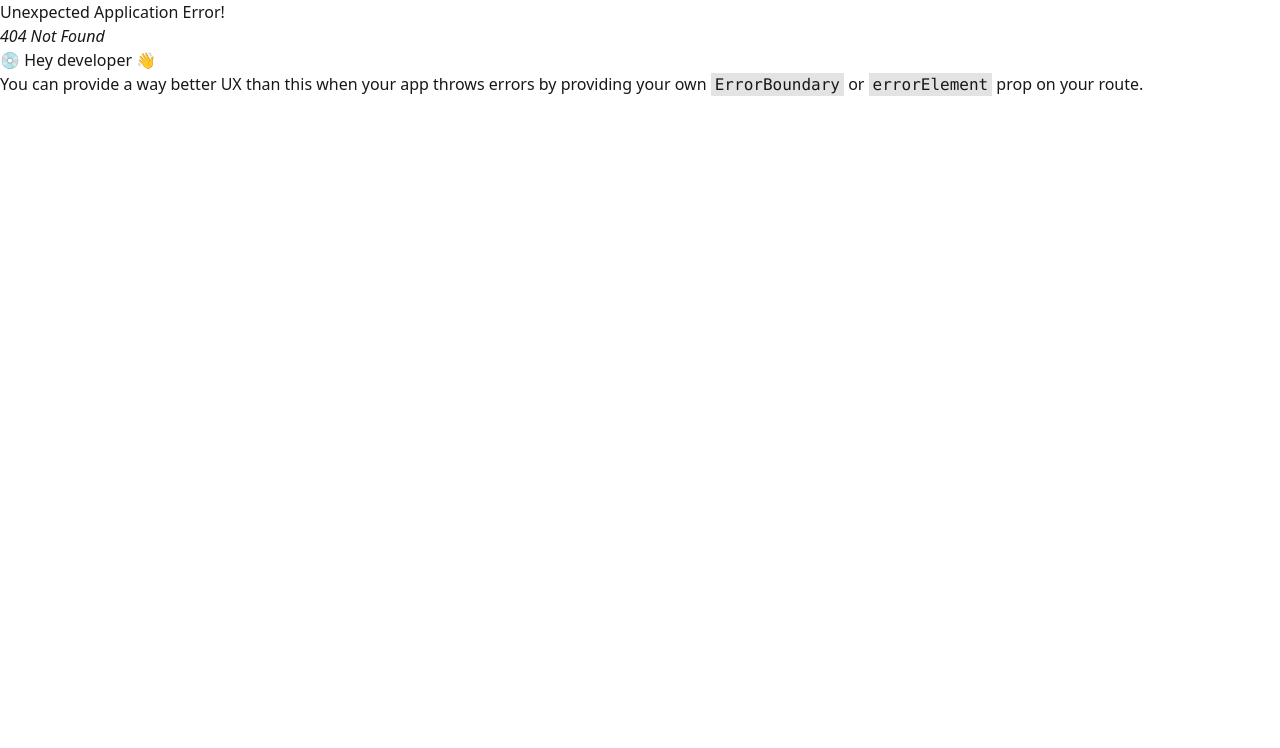
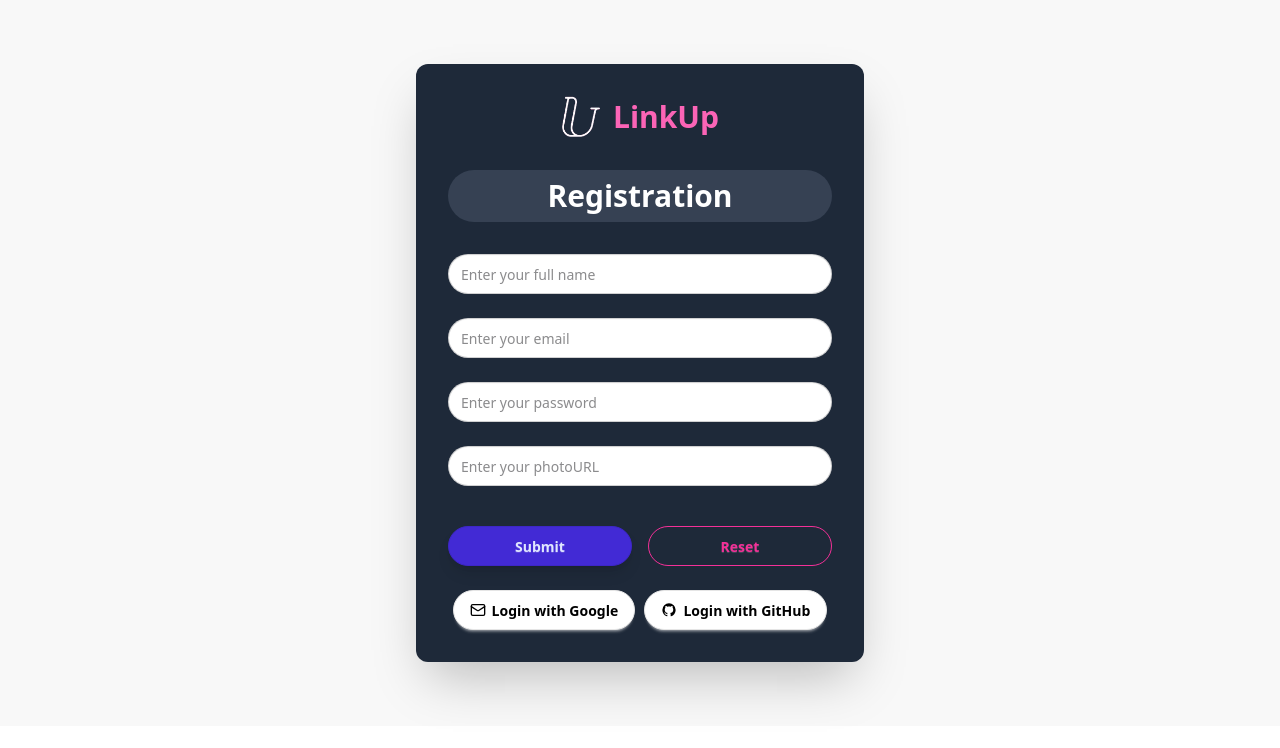
Before and after one commit to anujpaul27/LinkUp-Social-Media, a React (Vite) app: page /registration in a window 1280 px wide. Before the commit this address had no page. Shown: the top 748 px of the page. Built offline with nearby package versions, Linux system fonts and the light colour scheme.

Commit message:
Registration Form design

```diff
--- a/index.html
+++ b/index.html
@@ -2,7 +2,7 @@
 <html lang="en">
   <head>
     <meta charset="UTF-8" />
-    <link rel="icon" type="image/svg+xml" href="/public/LinkUpLogo.png" />
+    <link rel="icon" type="image/svg+xml" href="/LinkUpLogo.png" />
     <meta name="viewport" content="width=device-width, initial-scale=1.0" />
     <title>LinkUp</title>
   </head>
--- a/src/Authenticatoin/Login.jsx
+++ b/src/Authenticatoin/Login.jsx
@@ -14,7 +14,7 @@
           <img className="w-10" src="/LinkUpLogo.png" alt="logo" />
           LinkUp
         </h2>
-        <h2 className="text-3xl font-bold text-center mb-8 text-primary bg-gray-700 rounded-full py-2">
+        <h2 className="text-3xl font-bold text-center mb-8 text-white bg-gray-700 rounded-full py-2">
           Login
         </h2>
 
--- a/src/Authenticatoin/Registration.jsx
+++ b/src/Authenticatoin/Registration.jsx
@@ -0,0 +1,136 @@
+
+
+function Registration() {
+
+
+  function handleSubmit(event) {
+    event.preventDefault();
+    const form = event.target;
+    const formValue = new FormData(form)
+    const Obj = Object.fromEntries(formValue.entries())
+    console.log(Obj);
+
+  }
+
+  return (
+    <section className="py-16 bg-base-200">
+      <div className="max-w-md mx-auto bg-gray-800 p-8 rounded-xl shadow-2xl">
+        <h2 className="flex justify-center items-center gap-3 text-3xl font-bold text-center mb-8 text-primary">
+          <img className="w-10" src="/LinkUpLogo.png" alt="logo" />
+          <p className="text-pink-400">LinkUp</p>
+        </h2>
+        <h2 className="text-3xl font-bold text-center mb-8 text-white bg-gray-700 rounded-full py-2">
+          Registration
+        </h2>
+
+        <form onSubmit={handleSubmit} className="space-y-6">
+          {/* Name Field */}
+          <div className="form-control">
+            <input
+              type="text"
+              name="name"
+              placeholder="Enter your full name"
+              className="input input-bordered rounded-full w-full"
+              required
+            />
+          </div>
+
+          {/* Email Field */}
+          <div className="form-control">
+            <input
+              type="email"
+              name="email"
+              placeholder="Enter your email"
+              className="input input-bordered rounded-full w-full"
+              required
+            />
+          </div>
+
+          {/* Password Field */}
+          <div className="form-control">
+            <input
+              type="password"
+              name="password"
+              placeholder="Enter your password"
+              className="input input-bordered rounded-full w-full"
+              required
+            />
+          </div>
+          {/* PhotoURL Field */}
+          <div className="form-control">
+            <input
+              type="text"
+              name="photoURL"
+              placeholder="Enter your photoURL"
+              className="input input-bordered rounded-full w-full"
+              required
+            />
+          </div>
+
+
+
+          {/* Buttons */}
+          <div className="flex flex-col sm:flex-row gap-4 pt-4">
+            <button
+              type="submit"
+              className="btn btn-primary flex-1 rounded-full shadow-lg hover:shadow-xl hover:scale-105 transition-all"
+            >
+              Submit
+            </button>
+            <button
+              type="reset"
+              className="btn btn-outline btn-secondary flex-1 rounded-full"
+            >
+              Reset
+            </button>
+          </div>
+
+          {/* Social Login Buttons */}
+          <div className="flex justify-around">
+            {/* Google */}
+            <button className="btn rounded-full bg-white text-black border-[#e5e5e5]">
+              <svg
+                aria-label="Email icon"
+                width="16"
+                height="16"
+                xmlns="http://www.w3.org/2000/svg"
+                viewBox="0 0 24 24"
+              >
+                <g
+                  strokeLinejoin="round"
+                  strokeLinecap="round"
+                  strokeWidth="2"
+                  fill="none"
+                  stroke="black"
+                >
+                  <rect width="20" height="16" x="2" y="4" rx="2"></rect>
+                  <path d="m22 7-8.97 5.7a1.94 1.94 0 0 1-2.06 0L2 7"></path>
+                </g>
+              </svg>
+              Login with Google
+            </button>
+
+            {/* GitHub */}
+            <button className="btn rounded-full bg-white text-black border-[#e5e5e5]">
+              <svg
+                aria-label="GitHub logo"
+                width="16"
+                height="16"
+                xmlns="http://www.w3.org/2000/svg"
+                viewBox="0 0 24 24"
+              >
+                <path
+                  fill="black"
+                  d="M12,2A10,10 0 0,0 2,12C2,16.42 4.87,20.17 8.84,21.5C9.34,21.58 9.5,21.27 9.5,21C9.5,20.77 9.5,20.14 9.5,19.31C6.73,19.91 6.14,17.97 6.14,17.97C5.68,16.81 5.03,16.5 5.03,16.5C4.12,15.88 5.1,15.9 5.1,15.9C6.1,15.97 6.63,16.93 6.63,16.93C7.5,18.45 8.97,18 9.54,17.76C9.63,17.11 9.89,16.67 10.17,16.42C7.95,16.17 5.62,15.31 5.62,11.5C5.62,10.39 6,9.5 6.65,8.79C6.55,8.54 6.2,7.5 6.75,6.15C6.75,6.15 7.59,5.88 9.5,7.17C10.29,6.95 11.15,6.84 12,6.84C12.85,6.84 13.71,6.95 14.5,7.17C16.41,5.88 17.25,6.15 17.25,6.15C17.8,7.5 17.45,8.54 17.35,8.79C18,9.5 18.38,10.39 18.38,11.5C18.38,15.32 16.04,16.16 13.81,16.41C14.17,16.72 14.5,17.33 14.5,18.26C14.5,19.6 14.5,20.68 14.5,21C14.5,21.27 14.66,21.59 15.17,21.5C19.14,20.16 22,16.42 22,12A10,10 0 0,0 12,2Z"
+                ></path>
+              </svg>
+              Login with GitHub
+            </button>
+          </div>
+        </form>
+      </div>
+    </section>
+  );
+}
+
+export default Registration;
--- a/src/main.jsx
+++ b/src/main.jsx
@@ -5,6 +5,7 @@
 import Main from './Components/Main'
 import Feed_RightBar from './Components/Feed_RightBar'
 import Login from './Authenticatoin/Login'
+import Registration from './Authenticatoin/Registration'
 
 
 const router = createBrowserRouter([
@@ -21,8 +22,11 @@
   {
     path: '/login',
     element: <Login></Login>
+  },
+  {
+    path: '/registration',
+    element: <Registration></Registration>
   }
-
 
 ])
 
```
